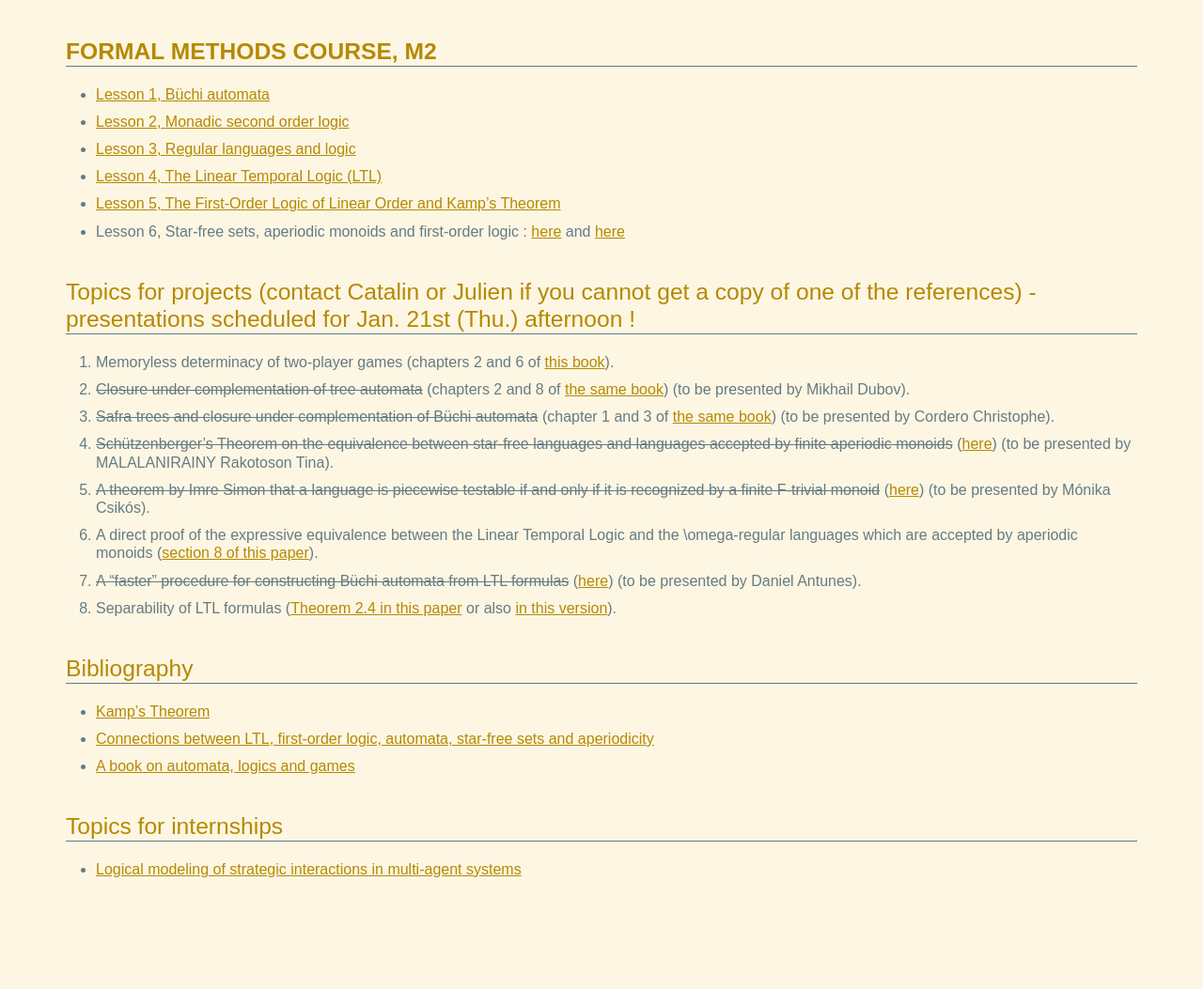
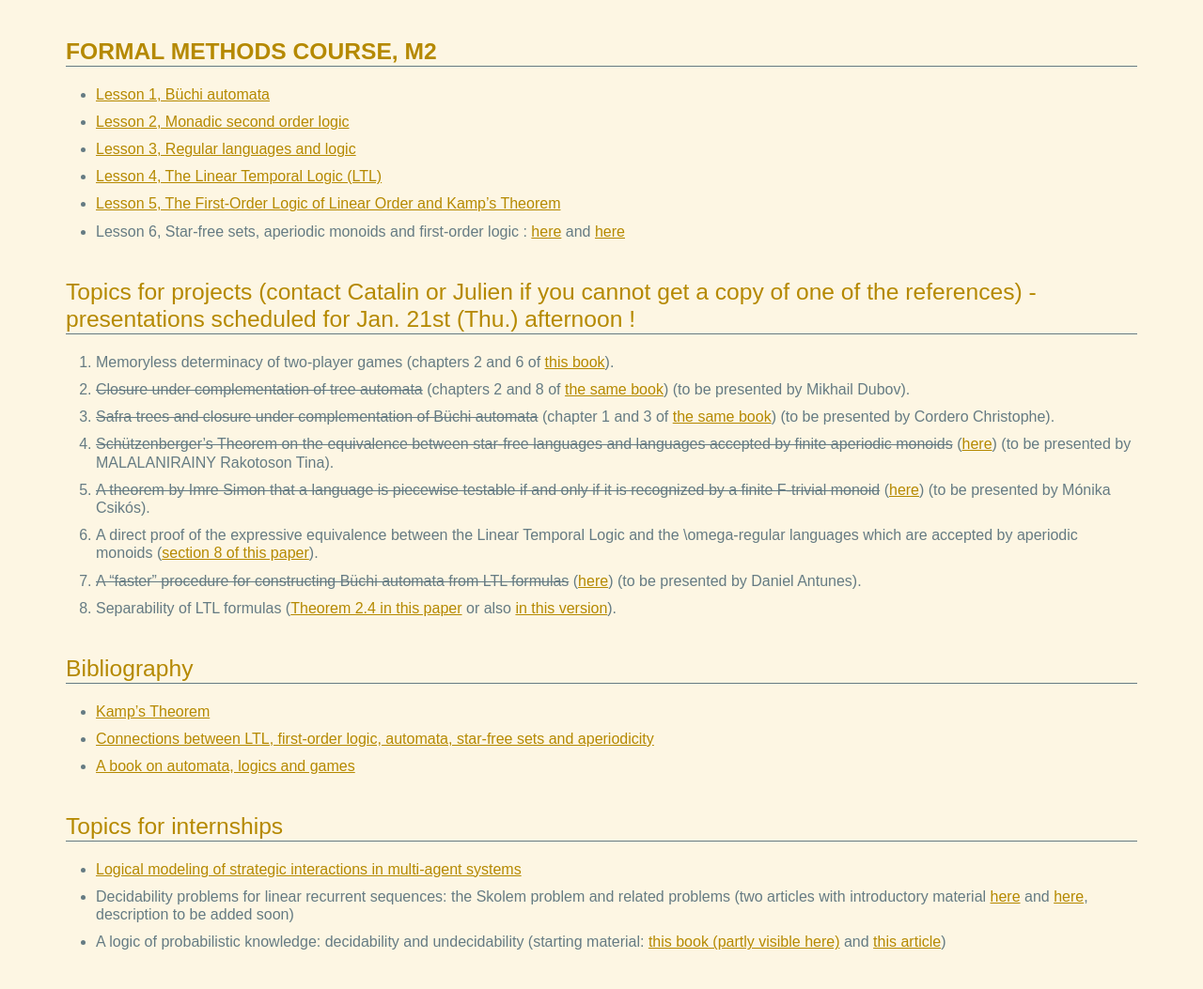
Before and after one commit to lacl-upec/m2mf, a Jekyll site: the page built from index.md, in a window 1280 px wide. Shown: the whole page at 94% size. Built offline with Jekyll 4.4.1, drawn with Linux system fonts in a browser that asks for light colours; before the commit the page ends 975 px from its top, so only the background shows below that.

Commit message:
Update index.md

```diff
--- a/index.md
+++ b/index.md
@@ -44,5 +44,7 @@ Topics for internships
 ------
 
 - [Logical modeling of strategic interactions in multi-agent systems][atl-lacl]
+- Decidability problems for linear recurrent sequences: the Skolem problem and related problems (two articles with introductory material [here](http://tucs.fi/publications/view/?pub_id=tHaHaHiKa05a) and [here](http://www.cs.ox.ac.uk/joel.ouaknine/publications/positivity13abs.html), description to be added soon)
+- A logic of probabilistic knowledge: decidability and undecidability (starting material: [this book (partly visible here)](http://www.cs.rice.edu/~vardi/papers/book.pdf) and [this article](http://arxiv.org/abs/1511.03003))
 
 [atl-lacl]: http://lacl.fr/dima/enseignement/stage.pdf
```
